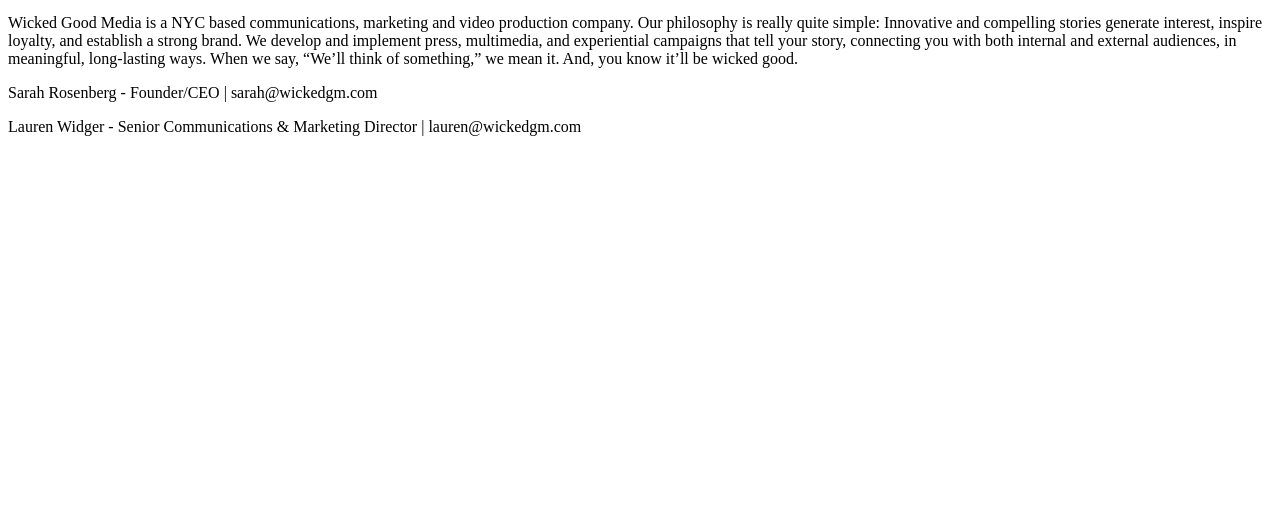
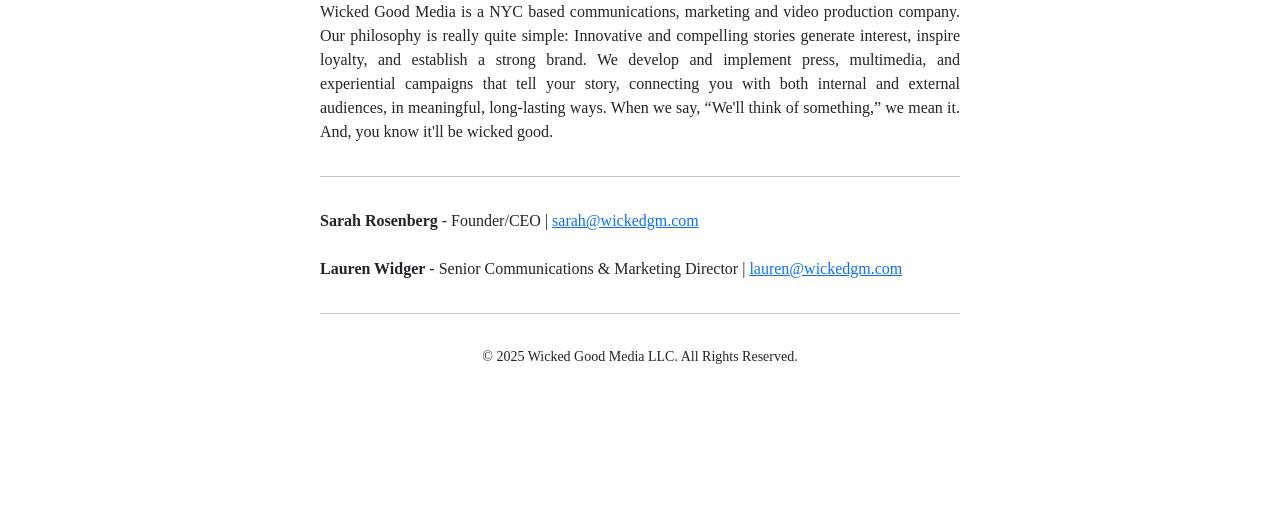
Before and after one commit to wickedgoodmedia/wickedgoodmedia, a plain HTML site: page docs/index.html in a window 1280 px wide. Shown: the part 280-800 px from the top of the page. Drawn offline with nearby package versions, Linux system fonts and the light colour scheme.

Commit message:
Update index.html

```diff
--- a/docs/index.html
+++ b/docs/index.html
@@ -1,19 +1,47 @@
-<!DOCTYPE html>
+<!doctype html>
 <html lang="en">
+
 <head>
-    <meta charset="UTF-8">
-    <meta name="viewport" content="width=device-width, initial-scale=1.0">
+    <meta charset="utf-8">
+    <meta name="viewport" content="width=device-width, initial-scale=1">
     <title>Wicked Good Media LLC</title>
+    <link rel="stylesheet" href="https://cdn.jsdelivr.net/npm/bootstrap@5.3.8/dist/css/bootstrap.min.css" />
+    <style>
+        * {
+            font-family: serif;
+        }
+    </style>
 </head>
+
 <body>
-    <img src="WGMlogo1.webp"/>
-    <p> wicked good | 'wikid gud |  adjective</p>
 
-    <p> Wicked Good Media is a NYC based communications, marketing and video production company.
-        Our philosophy is really quite simple: Innovative and compelling stories generate interest, inspire loyalty, and establish a strong brand.
-        We develop and implement press, multimedia, and experiential campaigns that tell your story, connecting you with both internal and external
-        audiences, in meaningful, long-lasting ways. When we say, “We’ll think of something,” we mean it. And, you know it’ll be wicked good. </p>
-    <p> Sarah Rosenberg - Founder/CEO | sarah@wickedgm.com  </p>
-    <p> Lauren Widger - Senior Communications & Marketing Director | lauren@wickedgm.com </p>
+    <div class="container p-2">
+        <img class="d-block m-auto img-fluid" src="https://wickedgoodmedia.github.io/WGMlogo1.webp" />
+
+
+        <p class="text-center"> <strong>wicked good</strong> | 'wikid gud | <em>adjective</em></p>
+
+        <p class="d-block m-auto" style="max-width: 40em; text-align: justify;"> Wicked Good Media is a NYC based
+            communications, marketing and video production company.
+            Our philosophy is really quite simple: Innovative and compelling stories generate interest, inspire loyalty,
+            and establish a strong brand.
+            We develop and implement press, multimedia, and experiential campaigns that tell your story, connecting you
+            with both internal and external
+            audiences, in meaningful, long-lasting ways. When we say, “We'll think of something,” we mean it. And, you
+            know it'll be wicked good.
+
+        </p>
+        <hr style="max-width: 40em; margin: 2rem auto;" />
+
+        <p class="d-block m-auto" style="max-width: 40em;">
+            <strong>Sarah Rosenberg</strong> - Founder/CEO | <a href="mailto:sarah@wickedgm.com">sarah@wickedgm.com</a>
+            <br /> <br />
+            <strong>Lauren Widger</strong> - Senior Communications & Marketing Director | <a
+                href="mailto:lauren@wickedgm.com">lauren@wickedgm.com</a>
+        </p>
+        <hr style="max-width: 40em; margin: 2rem auto;" />
+        <p class="small text-center tex-muted"> &copy; 2025 Wicked Good Media LLC. All Rights Reserved.</p>
+    </div>
 </body>
+
 </html>
```
